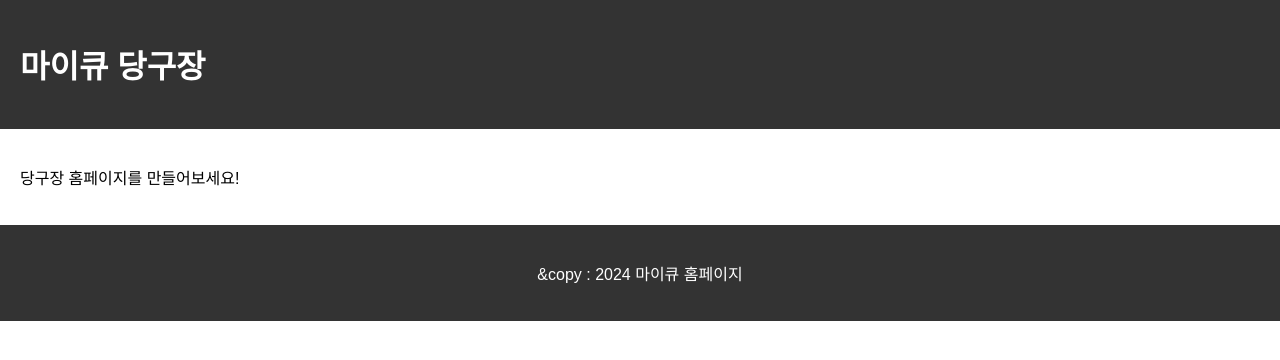
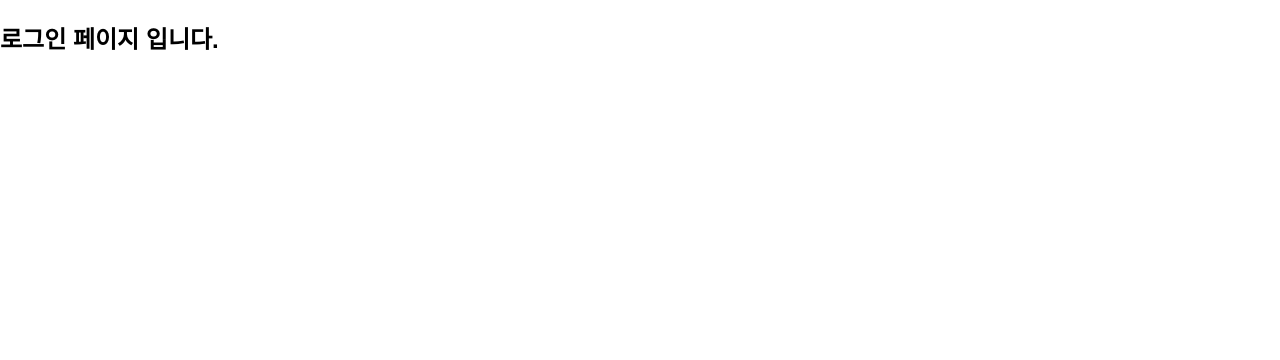
Before and after one commit to sangjun1126/React_billiard-sports, a React (Create React App) app: page /login in a window 1280 px wide. Shown: the top 360 px of the page. Built offline with nearby package versions, Linux system fonts and the light colour scheme.

Commit message:
라우터 돔 설치 및 사용

```diff
--- a/package.json
+++ b/package.json
@@ -8,6 +8,7 @@
     "@testing-library/user-event": "^13.5.0",
     "react": "^18.2.0",
     "react-dom": "^18.2.0",
+    "react-router-dom": "^6.22.3",
     "react-scripts": "5.0.1",
     "web-vitals": "^2.1.4"
   },
--- a/src/App.css
+++ b/src/App.css
@@ -1,22 +1,38 @@
-body {
-  font-family: Arial,sans-serif;
-  margin : 0;
-  padding: 0;
+.App {
+  text-align: center;
 }
 
-header {
-  background-color: #333;
-  color: #fff;
-  padding: 20px;
+.App-logo {
+  height: 40vmin;
+  pointer-events: none;
 }
 
-main {
-  padding: 20px;
+@media (prefers-reduced-motion: no-preference) {
+  .App-logo {
+    animation: App-logo-spin infinite 20s linear;
+  }
 }
 
-footer {
-  background-color: #333;
-  color: #fff;
-  padding: 20px;
-  text-align: center;
+.App-header {
+  background-color: #282c34;
+  min-height: 100vh;
+  display: flex;
+  flex-direction: column;
+  align-items: center;
+  justify-content: center;
+  font-size: calc(10px + 2vmin);
+  color: white;
 }
+
+.App-link {
+  color: #61dafb;
+}
+
+@keyframes App-logo-spin {
+  from {
+    transform: rotate(0deg);
+  }
+  to {
+    transform: rotate(360deg);
+  }
+}
--- a/src/App.js
+++ b/src/App.js
@@ -1,22 +1,22 @@
 import React from 'react';
-import './App.css'
+import { BrowserRouter as Router, Routes, Route } from 'react-router-dom'; // Routes를 import합니다.
+import Home from './Home';
+import Login from './Login';
+import SignUp from './SignUp';
 
 function App() {
   return (
-    <div>
-      <header>
-        <h1>마이큐 당구장</h1>
-      </header>
-
-      <main>
-        <p>당구장 홈페이지를 만들어보세요!</p>
-      </main>
-
-      <footer>
-        <p>&copy : 2024 마이큐 홈페이지</p>
-      </footer>
-    </div>
-  )
+    <Router>
+      <div>
+        {/* <Routes>로 감싸서 하위에 <Route> 컴포넌트들을 포함시킵니다. */}
+        <Routes>
+          <Route exact path="/" element={<Home />} />
+          <Route path="/login" element={<Login />} />
+          <Route path="/signup" element={<SignUp />} />
+        </Routes>
+      </div>
+    </Router>
+  );
 }
 
 export default App;
--- /dev/null
+++ b/src/Home.css
@@ -0,0 +1,22 @@
+body {
+    font-family: Arial, sans-serif;
+    margin: 0;
+    padding: 0;
+  }
+
+  header {
+    background-color: #333;
+    color: #fff;
+    padding: 20px;
+  }
+
+  main {
+    padding: 20px;
+  }
+
+  footer {
+    background-color: #333;
+    color: #fff;
+    padding: 20px;
+    text-align: center;
+  }
--- /dev/null
+++ b/src/Home.js
@@ -0,0 +1,12 @@
+import React from "react";
+import './Home.css'
+
+function Home() {
+    return (
+        <div>
+            <h2>당구장 홈페이지</h2>
+        </div>
+    )
+}
+
+export default Home;
--- /dev/null
+++ b/src/Login.js
@@ -0,0 +1,11 @@
+import React from "react";
+
+function Login() {
+    return (
+        <div>
+            <h2>로그인 페이지 입니다.</h2>
+        </div>
+    )
+}
+
+export default Login;
--- /dev/null
+++ b/src/SignUp.js
@@ -0,0 +1,11 @@
+import React from "react";
+
+function SignUp() {
+    return (
+        <div>
+            <h2>회원가입 페이지</h2>
+        </div>
+    )
+}
+
+export default SignUp;
```
Also changed, not shown: 1 other file (tests, documents, lock files or other folders).
